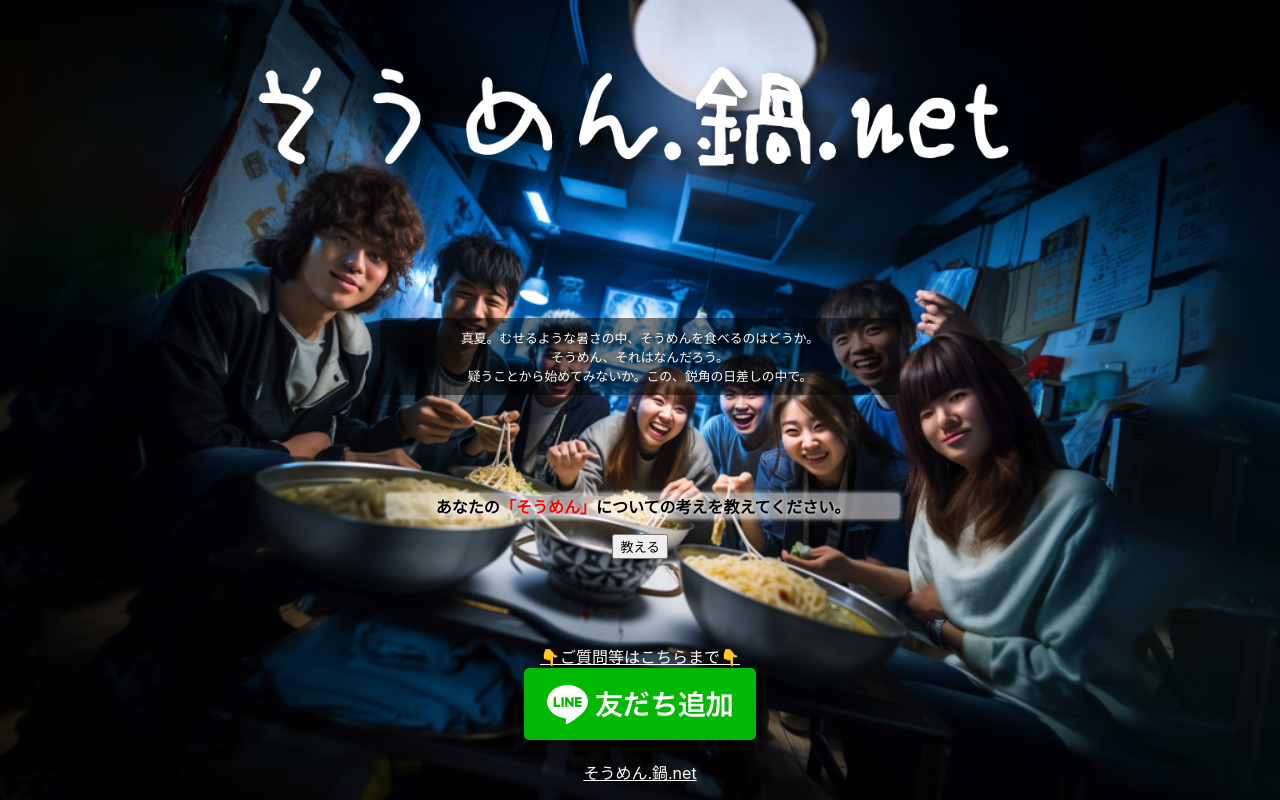
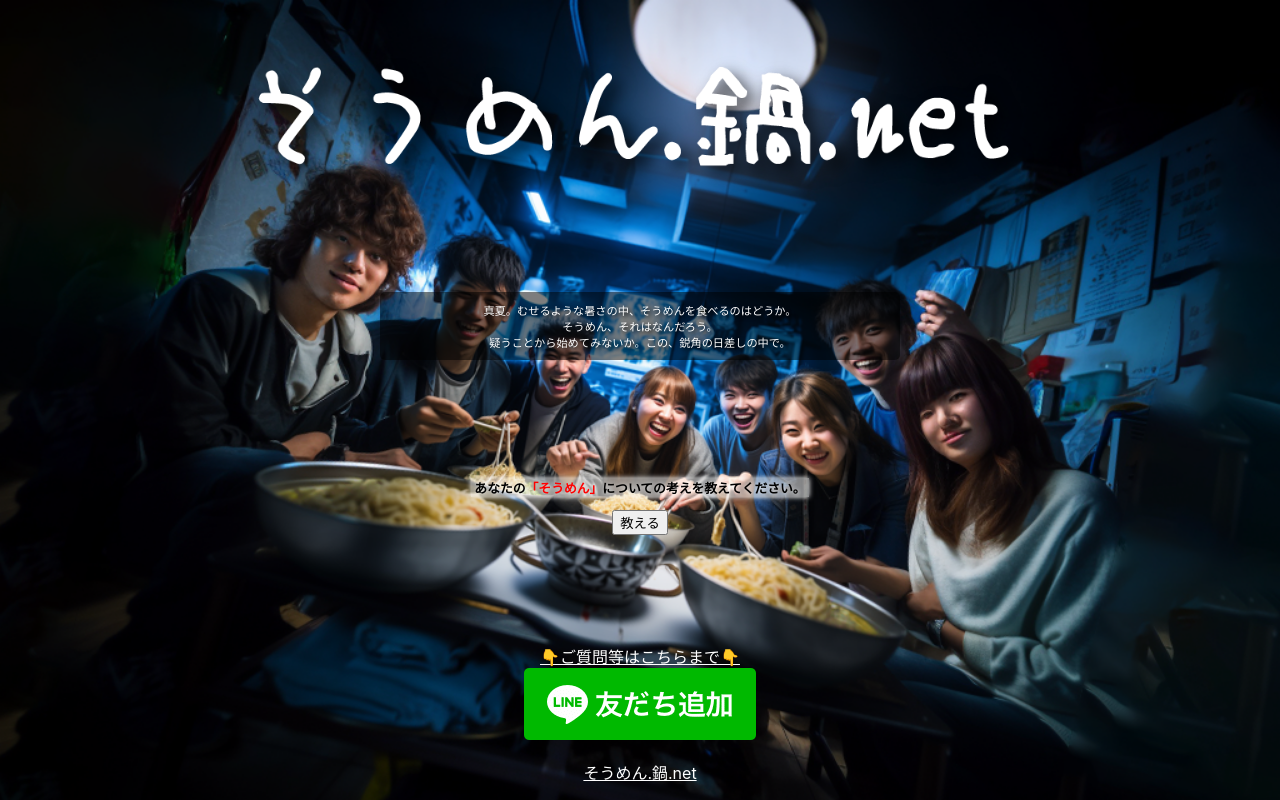
Before and after one commit to 20m61/soumen_nabe_net, a React (Create React App) app: page / in a window 1280 px wide. Built offline with nearby package versions, Linux system fonts and the light colour scheme; a web font is replaced by a local one.

Commit message:
文字サイズ修正

```diff
--- a/src/App.css
+++ b/src/App.css
@@ -18,7 +18,7 @@
 
 .App-intro{
   color: rgb(255, 255, 255);
-  font-size: 0.8em;
+  font-size: 1.4vh;
   text-shadow: 2px 2px 4px rgba(0, 0, 0, 1);
   margin: 0 0 1em 0;
   text-align: center;
@@ -34,18 +34,16 @@
   background-color: rgba(255, 255, 255, 0.5);
   font-weight: bolder;
   text-shadow: 1px 1px 5px rgb(255, 255, 255);
-  font-size: 1em;
+  font-size: 1.6vh;
   /* border-radius: 20px; */
   padding: 0px 3px;
   text-align: center;
-  width: 100%;
-  min-width: 500px;
   box-shadow: 0 0 5px rgba(255, 255, 255, 1.0);
 }
 
 .App-header {
   /* min-height: 100vh; */
-  padding: 50px;
+  padding-top: 50px;
   display: flex;
   flex-direction: column;
   align-items: center;
```
